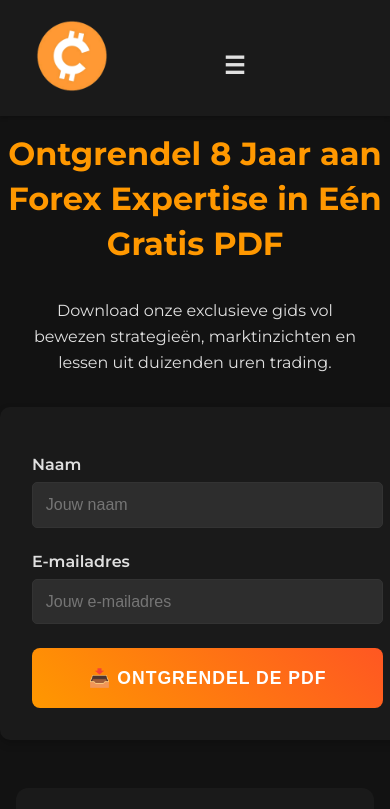
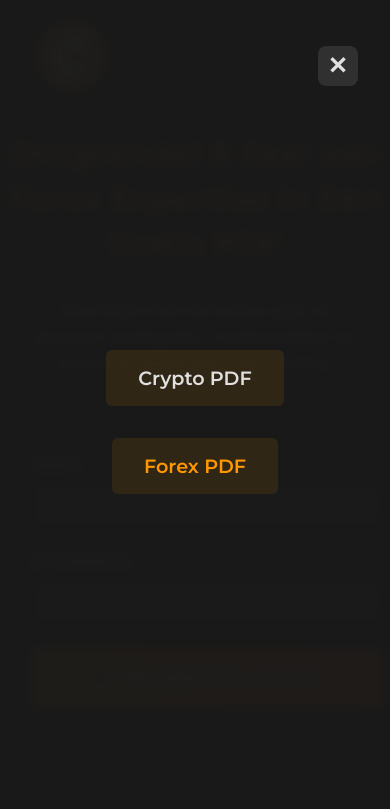
Before and after one commit to 6ftwardje/forexlandingspage, a plain HTML site: page index.html in a window 390 px wide. Both pictures are taken after a click on the button "Toggle menu". Shown: the top 809 px of the page. Drawn offline with nearby package versions, Linux system fonts and the light colour scheme.

Commit message:
Fixed mobile menu button visibility and updated navigation styles

```diff
--- a/index.html
+++ b/index.html
@@ -360,6 +360,7 @@
       padding: 1rem 2rem;
       background: #1a1a1a;
       box-shadow: 0 2px 4px rgba(0, 0, 0, 0.2);
+      position: relative;
     }
 
     .nav-logo {
@@ -405,35 +406,65 @@
       color: #e0e0e0;
       font-size: 1.5rem;
       cursor: pointer;
-      padding: 0.5rem;
+      padding: 0;
+      z-index: 100;
+      width: 40px;
+      height: 40px;
+      align-items: center;
+      justify-content: center;
+      border-radius: 8px;
+      background: rgba(255, 255, 255, 0.1);
+      line-height: 1;
+      margin-left: auto;
+    }
+
+    .mobile-menu-btn:hover {
+      background: rgba(255, 255, 255, 0.15);
     }
 
     @media (max-width: 768px) {
       .nav-menu {
         display: none;
-        position: absolute;
-        top: 100%;
+        position: fixed;
+        top: 0;
         left: 0;
         right: 0;
-        background: #1a1a1a;
+        bottom: 0;
+        background: rgba(26, 26, 26, 0.98);
         flex-direction: column;
-        padding: 1rem;
-        gap: 1rem;
-        box-shadow: 0 4px 6px rgba(0, 0, 0, 0.1);
+        justify-content: center;
+        align-items: center;
+        padding: 2rem;
+        gap: 2rem;
+        margin: 0;
+        z-index: 90;
+        backdrop-filter: blur(5px);
       }
 
       .nav-menu.active {
         display: flex;
+        animation: fadeIn 0.3s ease;
+      }
+
+      @keyframes fadeIn {
+        from {
+          opacity: 0;
+        }
+        to {
+          opacity: 1;
+        }
       }
 
       .mobile-menu-btn {
-        display: block;
+        display: flex;
       }
 
       .nav-link {
-        width: 100%;
+        width: auto;
         text-align: center;
-        padding: 1rem;
+        padding: 1rem 2rem;
+        font-size: 1.2rem;
+        background: rgba(255, 152, 0, 0.1);
       }
     }
   </style>
@@ -570,15 +601,28 @@
     const mobileMenuBtn = document.querySelector('.mobile-menu-btn');
     const navMenu = document.querySelector('.nav-menu');
 
-    mobileMenuBtn.addEventListener('click', () => {
+    mobileMenuBtn.addEventListener('click', (e) => {
+      e.stopPropagation();
       navMenu.classList.toggle('active');
+      mobileMenuBtn.textContent = navMenu.classList.contains('active') ? '✕' : '☰';
     });
 
-    // Close menu when clicking outside
+    navMenu.querySelectorAll('.nav-link').forEach(link => {
+      link.addEventListener('click', () => {
+        navMenu.classList.remove('active');
+        mobileMenuBtn.textContent = '☰';
+      });
+    });
+
     document.addEventListener('click', (e) => {
       if (!navMenu.contains(e.target) && !mobileMenuBtn.contains(e.target)) {
         navMenu.classList.remove('active');
+        mobileMenuBtn.textContent = '☰';
       }
+    });
+
+    navMenu.addEventListener('click', (e) => {
+      e.stopPropagation();
     });
   </script>
 </body>
```
